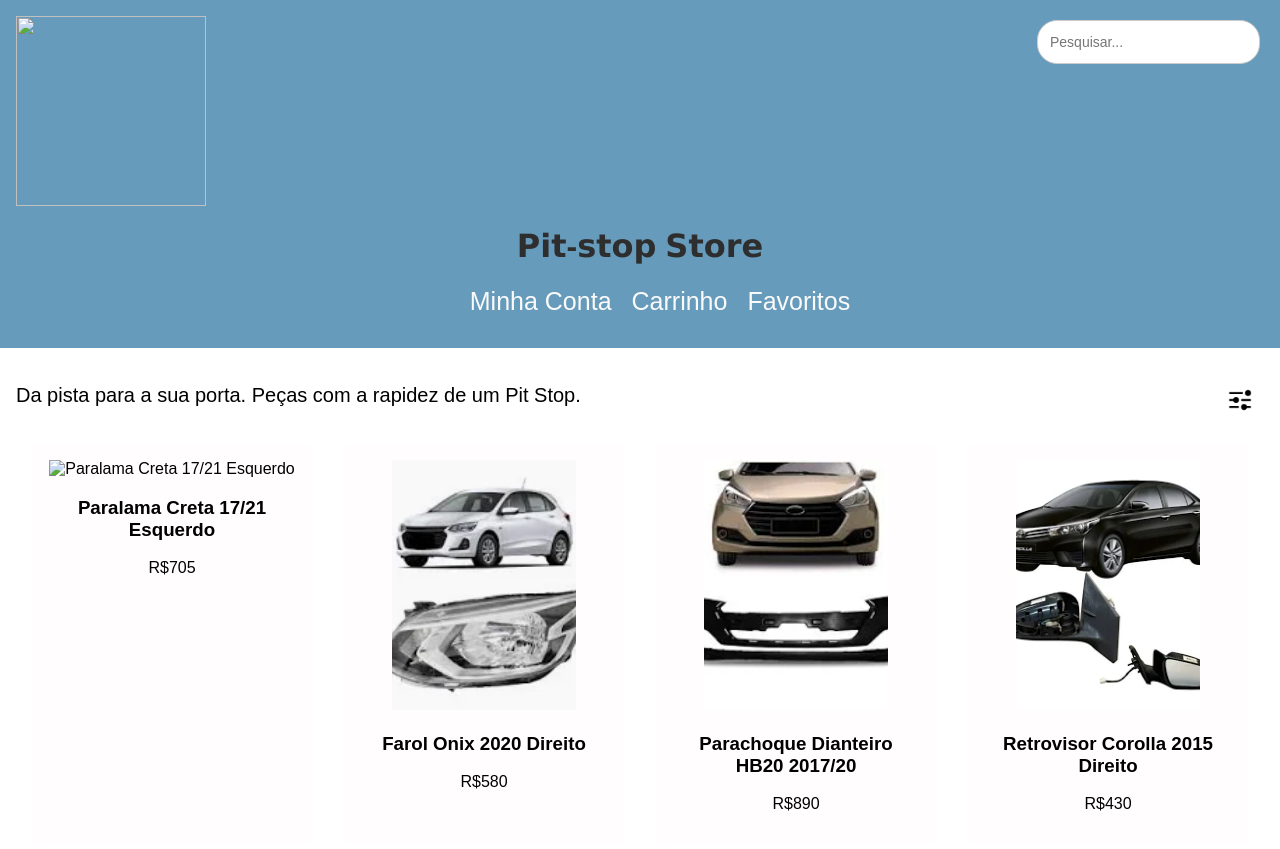
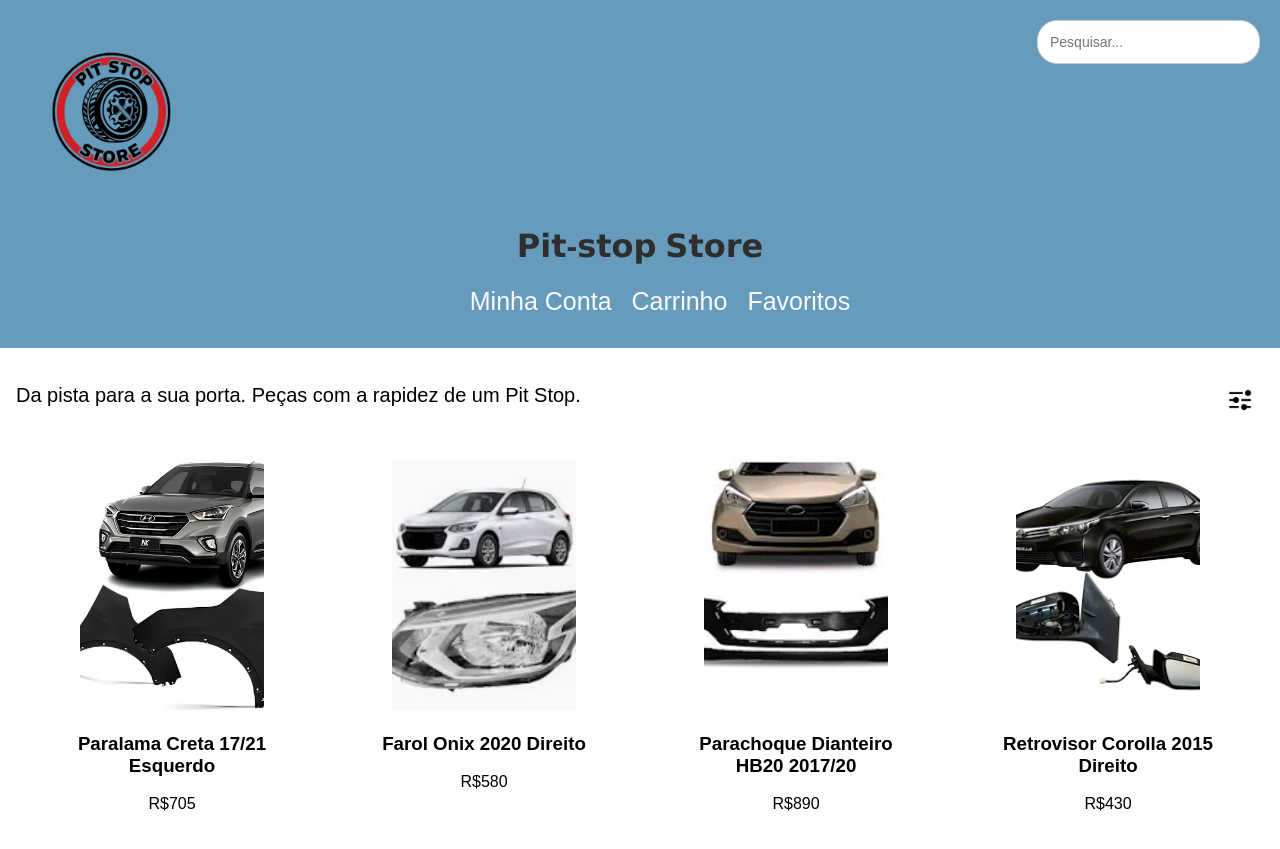
Before and after one commit to luishenriqu17/trabalho-escola, a plain HTML site: page index.html in a window 1280 px wide. Shown: the top 849 px of the page. Drawn offline with Linux system fonts and the light colour scheme; files whose address does not match are found by name.

Commit message:
Descrição das alterações

```diff
--- a/app.js
+++ b/app.js
@@ -5,7 +5,7 @@
 
     // Simulação de dados de produtos
    const products = [
-    { id: 1, name: 'Paralama Creta 17/21 Esquerdo', price: 705, image: 'para lama.webp' },
+    { id: 1, name: 'Paralama Creta 17/21 Esquerdo', price: 705, image: 'fotos/para lama.webp' },
     { id: 2, name: 'Farol Onix 2020 Direito', price: 580, image: 'fotos/ft1.webp' },
     { id: 3, name: 'Parachoque Dianteiro HB20 2017/20', price: 890, image: 'fotos/ft2.webp' },
     { id: 4, name: 'Retrovisor Corolla 2015 Direito', price: 430, image: 'fotos/ft3.webp' },
--- a/index.html
+++ b/index.html
@@ -14,7 +14,7 @@
             <button type="submit"></button>
         </div>
 
-        <img src="WhatsApp_Image_2025-12-08_at_16.00.12-removebg-preview.png" alt="" height="190"
+        <img src="fotos/WhatsApp_Image_2025-12-08_at_16.00.12-removebg-preview.png" alt="" height="190"
             width="190" id="foto" class="foto">
         <h1 style="color: #2E2E2E;">𝗣𝗶𝘁-𝘀𝘁𝗼𝗽 𝗦𝘁𝗼𝗿𝗲</h1>
 
```
